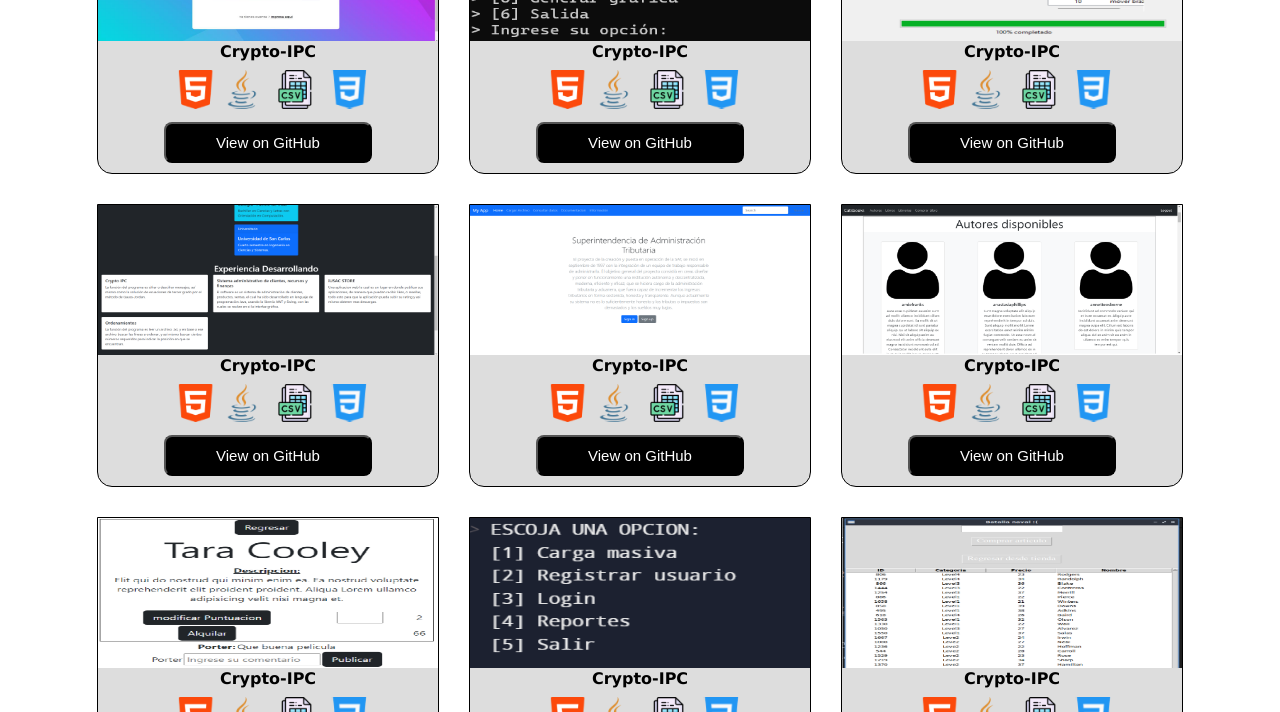
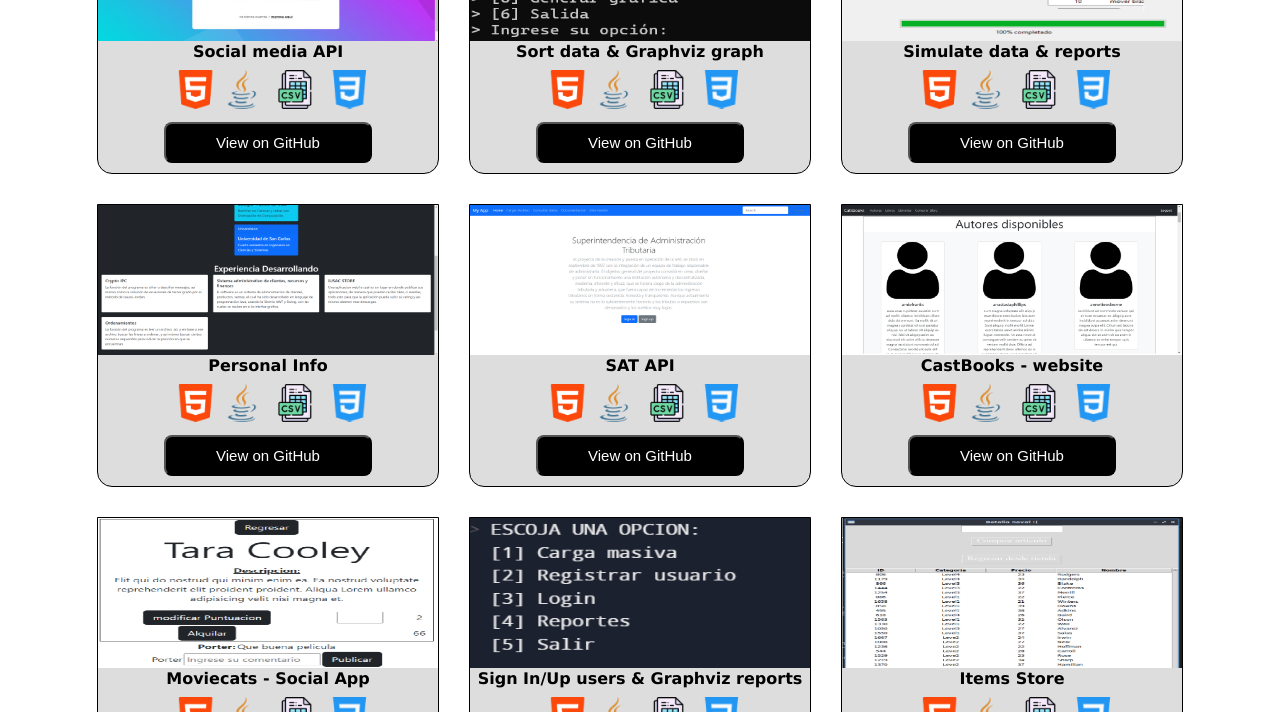
Before and after one commit to hxctr/webapp, a plain HTML site: page portfolio.html in a window 1280 px wide. Shown: the part 568-1280 px from the top of the page. Drawn offline with Linux system fonts and the light colour scheme.

Commit message:
all names are with the correct cards

```diff
--- a/portfolio.html
+++ b/portfolio.html
@@ -47,13 +47,13 @@
                             </th>
                         </tr>
                         <tr>
-                            <td class="body-th">Crypto-IPC</td>
+                            <td>Crypto-IPC</td>
                         </tr>
                         <tr>
-                            <td class="body-th"><img src="icons/icons_1.png" alt="" width="340"></td>
+                            <td><img src="icons/icons_1.png" alt="" width="340"></td>
                         </tr>
                         <tr>
-                            <td class="body-th"><a href="https://github.com/hxctr/-IPC1-Practica1_201807220.git"><button>View on
+                            <td><a href="https://github.com/hxctr/-IPC1-Practica1_201807220.git"><button>View on
                                         GitHub</button></a></td>
                         </tr>
                     </tbody>
@@ -66,7 +66,7 @@
                             </th>
                         </tr>
                         <tr>
-                            <td>Crypto-IPC</td>
+                            <td>Buy products by user</td>
                         </tr>
                         <tr>
                             <td><img src="icons/icons_1.png" alt="" width="340"></td>
@@ -85,7 +85,7 @@
                             </th>
                         </tr>
                         <tr>
-                            <td>Crypto-IPC</td>
+                            <td>Data Plotter</td>
                         </tr>
                         <tr>
                             <td><img src="icons/icons_1.png" alt="" width="340"></td>
@@ -104,7 +104,7 @@
                             </th>
                         </tr>
                         <tr>
-                            <td>Crypto-IPC</td>
+                            <td>Social media API</td>
                         </tr>
                         <tr>
                             <td><img src="icons/icons_1.png" alt="" width="340"></td>
@@ -123,7 +123,7 @@
                             </th>
                         </tr>
                         <tr>
-                            <td>Crypto-IPC</td>
+                            <td>Sort data & Graphviz graph</td>
                         </tr>
                         <tr>
                             <td><img src="icons/icons_1.png" alt="" width="340"></td>
@@ -142,7 +142,7 @@
                             </th>
                         </tr>
                         <tr>
-                            <td>Crypto-IPC</td>
+                            <td>Simulate data & reports</td>
                         </tr>
                         <tr>
                             <td><img src="icons/icons_1.png" alt="" width="340"></td>
@@ -161,7 +161,7 @@
                             </th>
                         </tr>
                         <tr>
-                            <td>Crypto-IPC</td>
+                            <td>Personal Info</td>
                         </tr>
                         <tr>
                             <td><img src="icons/icons_1.png" alt="" width="340"></td>
@@ -180,7 +180,7 @@
                             </th>
                         </tr>
                         <tr>
-                            <td>Crypto-IPC</td>
+                            <td>SAT API</td>
                         </tr>
                         <tr>
                             <td><img src="icons/icons_1.png" alt="" width="340"></td>
@@ -199,7 +199,7 @@
                             </th>
                         </tr>
                         <tr>
-                            <td>Crypto-IPC</td>
+                            <td>CastBooks - website</td>
                         </tr>
                         <tr>
                             <td><img src="icons/icons_1.png" alt="" width="340"></td>
@@ -218,7 +218,8 @@
                             </th>
                         </tr>
                         <tr>
-                            <td>Crypto-IPC</td>
+                            <td>Moviecats - Social App
+                            </td>
                         </tr>
                         <tr>
                             <td><img src="icons/icons_1.png" alt="" width="340"></td>
@@ -237,7 +238,7 @@
                             </th>
                         </tr>
                         <tr>
-                            <td>Crypto-IPC</td>
+                            <td>Sign In/Up users & Graphviz reports</td>
                         </tr>
                         <tr>
                             <td><img src="icons/icons_1.png" alt="" width="340"></td>
@@ -256,7 +257,7 @@
                             </th>
                         </tr>
                         <tr>
-                            <td>Crypto-IPC</td>
+                            <td>Items Store</td>
                         </tr>
                         <tr>
                             <td><img src="icons/icons_1.png" alt="" width="340"></td>
@@ -275,7 +276,7 @@
                             </th>
                         </tr>
                         <tr>
-                            <td>Crypto-IPC</td>
+                            <td>Text Encrypter</td>
                         </tr>
                         <tr>
                             <td><img src="icons/icons_1.png" alt="" width="340"></td>
```
